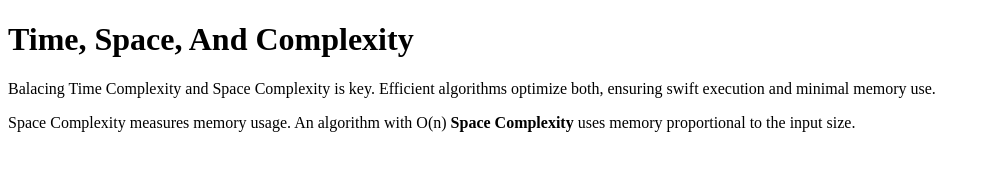
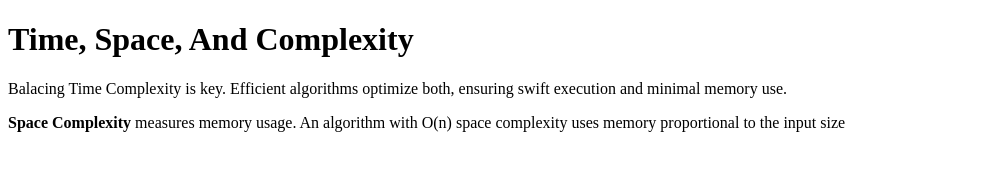
Before and after one commit to acciojob/time-and-space-complexity-624-urvashi, a website: page main.html in a window 1280 px wide. Shown: the whole page, without its empty margins (0-990 px from the left). Drawn offline with Linux system fonts and the light colour scheme.

Commit message:
created a submission

```diff
--- a/main.html
+++ b/main.html
@@ -8,8 +8,8 @@
 
 <body>
 <h1>Time, Space, And Complexity</h1>
-<p>Balacing Time Complexity and Space Complexity is key. Efficient algorithms optimize both, ensuring swift execution and minimal memory use.</p>
-<p>Space Complexity measures memory usage. An algorithm with O(n) <b>Space Complexity</b> uses memory proportional to the input size.</p>
+<p>Balacing Time Complexity is key. Efficient algorithms optimize both, ensuring swift execution and minimal memory use.</p>
+<p><b>Space Complexity</b> measures memory usage. An algorithm with O(n) space complexity uses memory proportional to the input size</p>
 	<!-- the entire body must be written by student -->
     <script type="text/javascript" src="./script.js">
 
```
